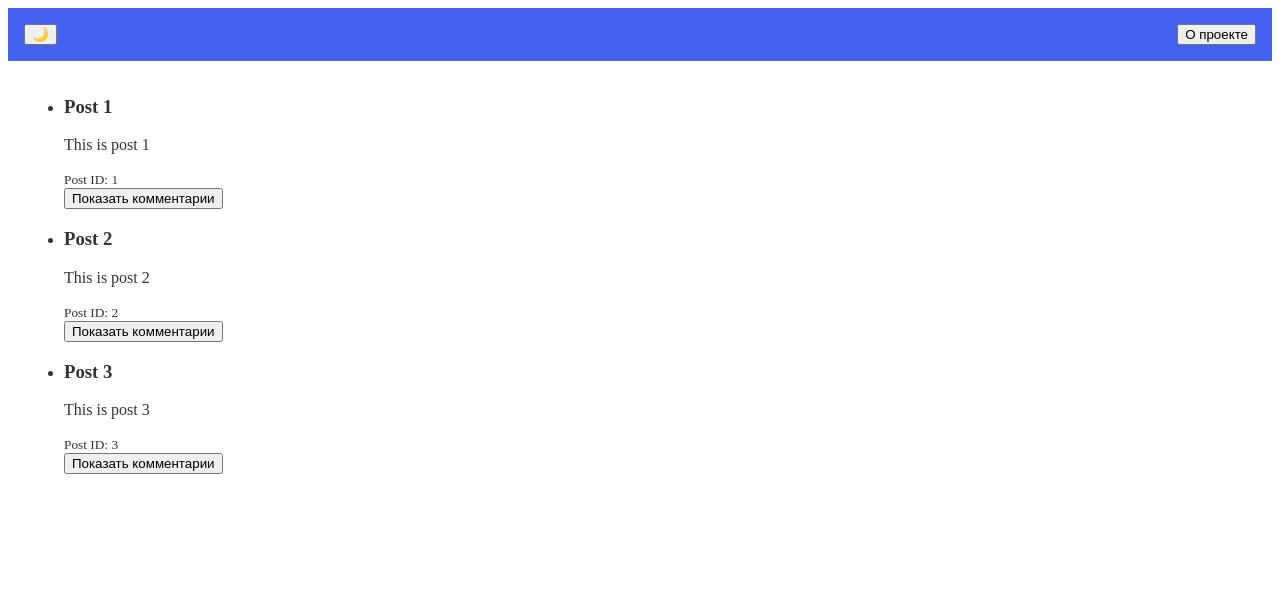
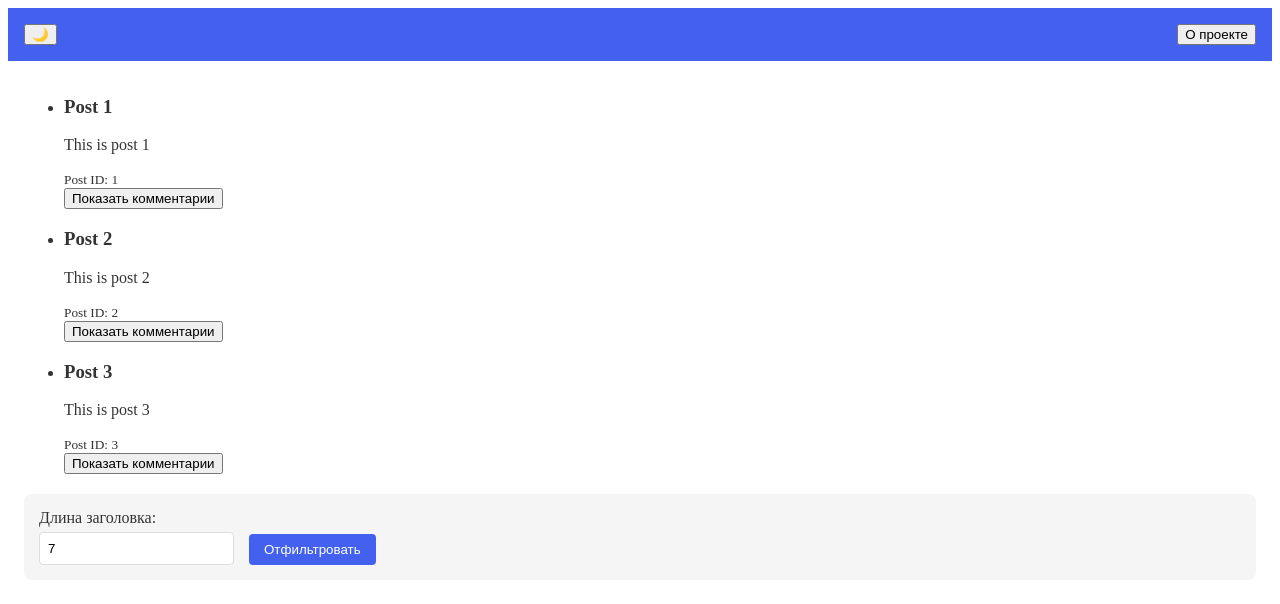
Before and after one commit to FlintAB/React-intensive, a React (Vite) app: page / in a window 1280 px wide. Shown: the top 604 px of the page. Built offline with nearby package versions, Linux system fonts and the light colour scheme.

Commit message:
add/Filter by title length

```diff
--- a/src/app/App.tsx
+++ b/src/app/App.tsx
@@ -1,10 +1,16 @@
+import { useState } from "react";
 import { MainLayout } from "../shared/layouts/MainLayout"
+import { mockPosts } from "../widgets/PostList/model/MockPosts";
 import { PostList } from "../widgets/PostList/PostList"
+import { PostLengthFilter } from "../features/PostLengthFilter/ui/PostLengthFilter";
 
 export const App = () => {
+  const [filteredPosts, setFilteredPosts] = useState(mockPosts);
+
   return (
     <MainLayout>
-      <PostList/>
+      <PostList posts={filteredPosts}/>
+      <PostLengthFilter posts={mockPosts} onFilter={setFilteredPosts}/>
     </MainLayout>
   )
 }
--- a/src/entities/post/ui/PostCard.tsx
+++ b/src/entities/post/ui/PostCard.tsx
@@ -1,6 +1,6 @@
 import type { FC } from "react";
 
-type PostCardProps = {
+export type PostCardProps = {
    title: string;
    body: string;
    id: number;
--- /dev/null
+++ b/src/features/PostLengthFilter/lib/filterByLength.ts
@@ -0,0 +1,7 @@
+import type { PostCardProps } from "../../../entities/post/ui/PostCard";
+
+export const filterByLength = (posts: PostCardProps[], maxLength: number) => {
+   return posts.filter(post =>
+      post.title.length == maxLength
+   );
+};
--- /dev/null
+++ b/src/features/PostLengthFilter/ui/PostLengthFilter.module.css
@@ -0,0 +1,37 @@
+.container {
+   margin: 20px 0;
+   padding: 15px;
+   background: #f5f5f5;
+   border-radius: 8px;
+}
+
+.controls {
+   display: flex;
+   gap: 15px;
+   align-items: flex-end;
+}
+
+.controls label {
+   display: flex;
+   flex-direction: column;
+   gap: 5px;
+}
+
+.controls input {
+   padding: 8px;
+   border: 1px solid #ddd;
+   border-radius: 4px;
+}
+
+.controls button {
+   padding: 8px 15px;
+   background: #4361ee;
+   color: white;
+   border: none;
+   border-radius: 4px;
+   cursor: pointer;
+}
+
+.controls button:hover {
+   background: #3a56d4;
+}
--- /dev/null
+++ b/src/features/PostLengthFilter/ui/PostLengthFilter.tsx
@@ -0,0 +1,39 @@
+import { useState, type FC } from 'react';
+import { filterByLength } from '../lib/filterByLength';
+import type { PostCardProps } from '../../../entities/post/ui/PostCard';
+import { Button } from '../../../shared/ui/Button/Button';
+import styles from './PostLengthFilter.module.css';
+
+type PostLengthFilterProps = {
+   posts: PostCardProps[];
+   onFilter: (arg: PostCardProps[]) => void;
+}
+
+export const PostLengthFilter: FC<PostLengthFilterProps> = ({ posts, onFilter }) => {
+   const [maxLength, setMaxLength] = useState(7);
+
+   const handleFilter = () => {
+      const filtered = filterByLength(posts, maxLength);
+      onFilter(filtered);
+   };
+
+   return (
+      <div className={styles.container}>
+         <div className={styles.controls}>
+
+         <label>
+               Длина заголовка:
+            <input
+               type="number"
+               min="1"
+               value={maxLength}
+               onChange={(e) => setMaxLength(Number(e.target.value))}
+               onKeyUp={(e) => e.key === 'Enter' && handleFilter()}
+            />
+            </label>
+
+            <Button onClick={handleFilter}>Отфильтровать</Button>
+         </div>
+      </div>
+   );
+};
--- a/src/widgets/LayoutFooter/ui/Footer.tsx
+++ b/src/widgets/LayoutFooter/ui/Footer.tsx
@@ -1,5 +1,7 @@
 import type { FC } from "react"
 
 export const LayoutFooter: FC = () => {
-   return <footer></footer>
+   return (
+      <footer></footer>
+   )
 }
--- a/src/widgets/PostList/PostList.tsx
+++ b/src/widgets/PostList/PostList.tsx
@@ -1,13 +1,17 @@
-import { PostCard } from "../../entities/post/ui/PostCard";
+import type { FC } from "react";
+import { PostCard, type PostCardProps } from "../../entities/post/ui/PostCard";
 import { withLoading } from "../../shared/lib/hoc/withLoading";
 import { CommentList } from "../CommentList/ui/CommentList";
-import { mockPosts } from "./model/MockPosts";
 
+type PostListProps = {
+   posts: PostCardProps[];
+   isLoading?: boolean;
+}
 
-export const PostList = withLoading(function PostList() {
+const PostListComponent: FC<PostListProps> = ({ posts }) => {
    return (
       <ul>
-         {mockPosts.map((post) => (
+         {posts.map((post) => (
          <li key={post.id}>
             <PostCard {...post}/>
             <CommentList comments={[{
@@ -18,4 +22,6 @@ export const PostList = withLoading(function PostList() {
          ))}
       </ul>
    );
-});
+};
+
+export const PostList = withLoading(PostListComponent);
```
